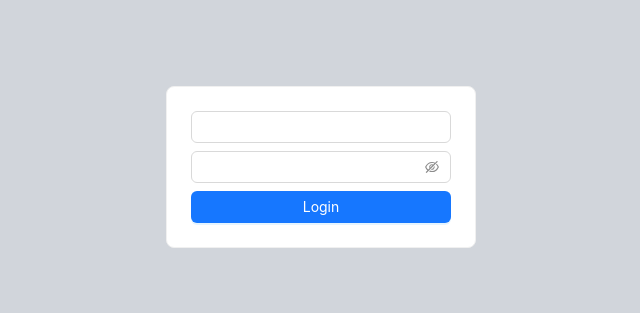
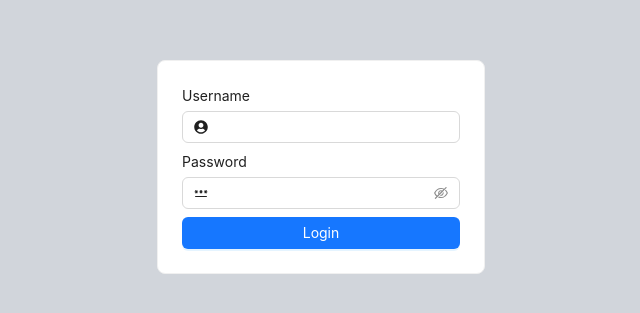
Before and after one commit to TheMineWay/balancia, a React (Vite) app in the folder apps/client/: page / in a window 1280 px wide. Shown: the part 233-546 px from the top of the page, without its empty margins (319-959 px from the left). Built offline with nearby package versions, Linux system fonts and the light colour scheme.

Commit message:
feat: :sparkles: add react-icons dependency, enhance login form with icons, and update localization for username and password fields

```diff
--- a/apps/client/package.json
+++ b/apps/client/package.json
@@ -34,6 +34,7 @@
     "react": "^18.3.1",
     "react-dom": "^18.3.1",
     "react-hook-form": "^7.54.2",
+    "react-icons": "^5.4.0",
     "zod": "^3.24.1"
   },
   "devDependencies": {
--- a/apps/client/src/components/core/auth/forms/with-password/auth-with-password.form.tsx
+++ b/apps/client/src/components/core/auth/forms/with-password/auth-with-password.form.tsx
@@ -3,7 +3,9 @@ import { useLogin } from "@hooks/core/auth/use-login.mutation";
 import { useTranslation } from "@i18n/use-translation";
 import { AuthContextInfo } from "@providers/core/auth/auth.provider";
 import { Button, Input } from "antd";
-import { useForm } from "react-hook-form";
+import { Controller, useForm } from "react-hook-form";
+import { FaUserCircle } from "react-icons/fa";
+import { MdPassword } from "react-icons/md";
 import Zod, { string } from "zod";
 
 type Props = {
@@ -21,17 +23,37 @@ export default function AuthWithPasswordForm({ onSuccess }: Readonly<Props>) {
   const { t } = useTranslation("auth");
   const { mutate, isPending } = useLogin();
 
-  const { register, handleSubmit } = useForm<FormData>({
+  const { handleSubmit, control } = useForm<FormData>({
     resolver: zodResolver(SCHEMA),
   });
 
   return (
     <form
       className="flex flex-col gap-2"
-      onSubmit={handleSubmit((data) => mutate(data, { onSuccess }))}
+      onSubmit={handleSubmit((data) => {
+        console.log("paco");
+        mutate(data, { onSuccess });
+      })}
     >
-      <Input {...register("username")} />
-      <Input.Password {...register("password")} />
+      <div className="flex flex-col gap-1">
+        <label>{t().forms["login-with-password"].fields.username.Label}</label>
+        <Controller
+          name="username"
+          control={control}
+          render={({ field }) => <Input prefix={<FaUserCircle />} {...field} />}
+        />
+      </div>
+      <div className="flex flex-col gap-1">
+        <label>{t().forms["login-with-password"].fields.password.Label}</label>
+        <Controller
+          name="password"
+          control={control}
+          render={({ field }) => (
+            <Input.Password prefix={<MdPassword />} {...field} />
+          )}
+        />
+      </div>
+
       <Button type="primary" disabled={isPending} htmlType="submit">
         {t().forms["login-with-password"].Submit}
       </Button>
--- a/apps/client/src/i18n/locales/en-us/auth.json
+++ b/apps/client/src/i18n/locales/en-us/auth.json
@@ -1,7 +1,14 @@
 {
   "forms": {
     "login-with-password": {
-      "fields": {},
+      "fields": {
+        "username": {
+          "Label": "Username"
+        },
+        "password": {
+          "Label": "Password"
+        }
+      },
       "Submit": "Login"
     }
   }
```
Also changed, not shown: 3 other files (tests, documents, lock files or other folders).
